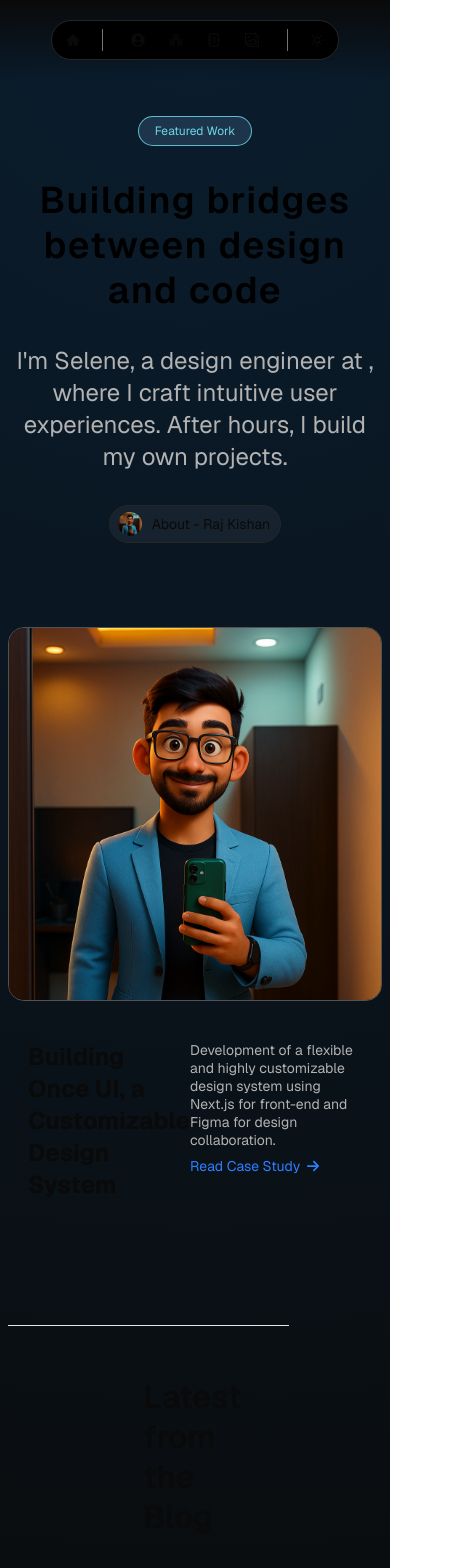
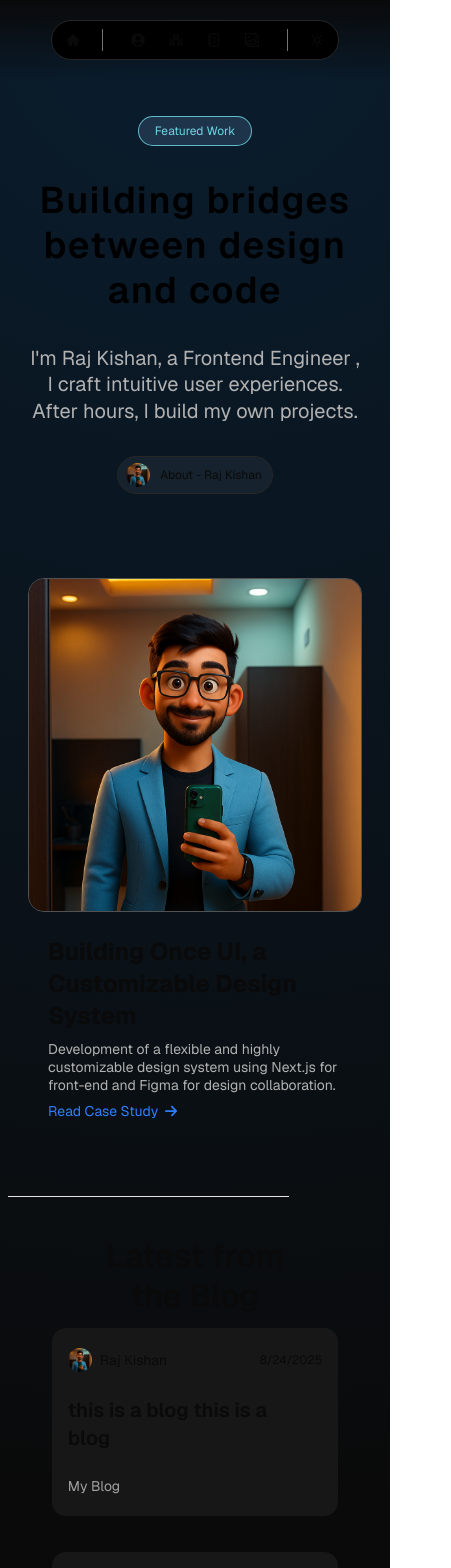
Before and after one commit to RajKishan1/portfolio, a Next.js app: page / in a window 390 px wide. Shown: the top 1568 px of the page, 451 px wide, since content can reach past the window. Built offline with nearby package versions, Linux system fonts and the light colour scheme.

Commit message:
fix:blog responsive

```diff
--- a/src/components/Home/ContactSection.tsx
+++ b/src/components/Home/ContactSection.tsx
@@ -2,11 +2,16 @@ import React from "react";
 
 const ContactSection = () => {
   return (
-    <div className="py-10 px-20 bg-zinc-950 rounded-xl border border-neutral-800 flex flex-col items-center justify-center gap-2.5 my-6">
-      <h1 className="text-3xl font-bold ">Subscribe to Selene's Newsletter</h1>
-      <p className="text-neutral-500">My weekly newsletter about creativity and engineering</p>
+    <div className="py-5 md:py-10 px-5 md:px-20 bg-zinc-950 rounded-xl border border-neutral-800 flex flex-col items-center justify-center gap-2.5 my-6">
+      <h1 className="text-2xl md:text-3xl font-bold text-center">
+        Subscribe to Selene's Newsletter
+      </h1>
+      <p className="text-neutral-500 text-center">
+        My weekly newsletter about
+        <br className="block md:hidden" /> creativity and engineering
+      </p>
       <form action="" className="flex flex-col gap-3 mt-5">
-        <span className="w-full flex gap-2 ">
+        <span className="w-full flex flex-col md:flex-row gap-2 ">
           <input
             type="text"
             className="flex-1 border border-neutral-800 px-4 py-2 rounded-xl"
@@ -26,7 +31,7 @@ const ContactSection = () => {
         ></textarea>
         <input
           type="submit"
-          className="bg-white font-bold text-black  px-4 py-2 rounded-xl"
+          className="bg-neutral-100 font-bold text-black  px-4 py-2 rounded-xl"
         />
       </form>
     </div>
--- a/src/components/Home/HeroSection.tsx
+++ b/src/components/Home/HeroSection.tsx
@@ -7,7 +7,7 @@ const geistSans = Geist({
 
 const HeroSection = () => {
   return (
-    <div className="max-w-4xl mx-auto flex flex-col items-center gap-8 pt-4 md:pt-12 pb-16">
+    <div className="px-5 md:px-0 max-w-4xl mx-auto flex flex-col items-center gap-8 pt-4 md:pt-12 pb-16">
       <a
         href="/work"
         className="py-1.5 px-4 border rounded-full border-[#6FD5E3]/85 bg-blue-300/15"
@@ -20,14 +20,14 @@ const HeroSection = () => {
         Building bridges between design and code
       </h1>
       <h4
-        className={`text-2xl leading-[32px]  max-w-3xl font-normal text-[#b2b2b2] text-center ${geistSans.className}`}
+        className={`text-[20px] md:text-2xl leading-[26.3px] md:leading-[32px]  max-w-3xl font-normal text-[#b2b2b2] text-center ${geistSans.className}`}
       >
-        I'm Selene, a design engineer at , where I craft intuitive user
+        I'm Raj Kishan, a Frontend Engineer , I craft intuitive user
         experiences. After hours, I build my own projects.
       </h4>
       <div className="flex items-center bg-white/5 justify-center gap-2.5 border-[1px] border-neutral-800 rounded-full  px-2 py-1.5 hover:bg-white/20  transition">
         <img className="rounded-full size-6" src="/me.png" alt="" />
-        <p className="text-sm pr-0.5">About - Raj Kishan</p>
+        <p className="text-xs md:text-sm pr-0.5">About - Raj Kishan</p>
         {/* <p className="hidden hover:flex">qweqwe</p> */}
       </div>
     </div>
--- a/src/components/Home/HomeProjectSection.tsx
+++ b/src/components/Home/HomeProjectSection.tsx
@@ -3,12 +3,12 @@ import { FaArrowRight } from "react-icons/fa6";
 
 const HomeProjectSection = () => {
   return (
-    <div className="flex flex-col gap-3 py-5">
+    <div className="px-5 md:px-0 flex flex-col gap-3 py-5">
       <div className="w-full rounded-2xl overflow-hidden border border-neutral-600 ">
         <div></div>
-        <img src="/me.png" alt="" className="max-h-[450px]"/>
+        <img src="/me.png" alt="" className="max-h-[450px]" />
       </div>
-      <div className="flex justify-around px-5 mt-7">
+      <div className="flex flex-col md:flex-row gap-2 justify-around px-5 mt-3 md:mt-7">
         <div>
           <h1 className="text-2xl font-bold text-left">
             Building Once UI, a Customizable Design System
--- a/src/components/Home/LatestBlog.tsx
+++ b/src/components/Home/LatestBlog.tsx
@@ -7,9 +7,9 @@ interface prop {
 }
 const LatestBlogCard = ({ Title }: prop) => {
   return (
-    <div className="rounded-xl hover:bg-neutral-800 py-8 px-10 w-1/2 pl-8 my-3 flex flex-col  gap-2 shrink-0">
-      <NamePlate width="4/5" />
-      <h1 className="text-xl font-semibold w-5/6 my-4">{Title}</h1>
+    <div className="rounded-xl bg-neutral-900 hover:bg-neutral-800 py-5 px-4 md:px-10 w-full md:w-1/2 pl-4 md:pl-8 my-3 flex flex-col  gap-2 shrink-0">
+      <NamePlate width="w-4/5" />
+      <h1 className="text-xl font-semibold w-5/6 my-4 ">{Title}</h1>
       <p className="text-sm text-neutral-400">My Blog</p>
     </div>
   );
@@ -17,11 +17,11 @@ const LatestBlogCard = ({ Title }: prop) => {
 
 const LatestBlog = () => {
   return (
-    <div className="relative  w-full p-8 py-13 my-20 flex flex-col md:flex-col items-center justify-between">
+    <div className="relative  w-full p-2 md:p-8 py-10 md:py-13 my-8 md:my-20 flex flex-col md:flex-row items-center justify-center md:justify-between">
       <hr className="w-3/4  bg-neutral-700 absolute top-0 left-0" />
       <hr className="w-3/4 bg-neutral-700 absolute bottom-0 right-0" />
-      <div className="w-1/3 ">
-        <h2 className="w-full text-[32px] leading-[40px] font-semibold ">
+      <div className="w-full md:w-1/3 flex items-center justify-center ">
+        <h2 className="w-full text-[32px] leading-[40px] font-semibold text-center md:text-left">
           Latest from
           <br /> the Blog
         </h2>
--- a/src/components/blog/BlogCard.tsx
+++ b/src/components/blog/BlogCard.tsx
@@ -8,8 +8,11 @@ export const NamePlate = ({ width }: prop) => {
   const date = d.toLocaleDateString();
   return (
     <div className={`w-${width} flex gap-3 items-center justify-between`}>
-      <img src="/me.png" alt="me" className="size-6 rounded-full" />{" "}
-      <h1 className="text-sm">Raj Kishan </h1>
+      <span className="flex gap-2 items-center">
+        {" "}
+        <img src="/me.png" alt="me" className="size-6 rounded-full" />{" "}
+        <h1 className="text-sm">Raj Kishan </h1>
+      </span>
       <p className="text-xs">{date}</p>
     </div>
   );
```
